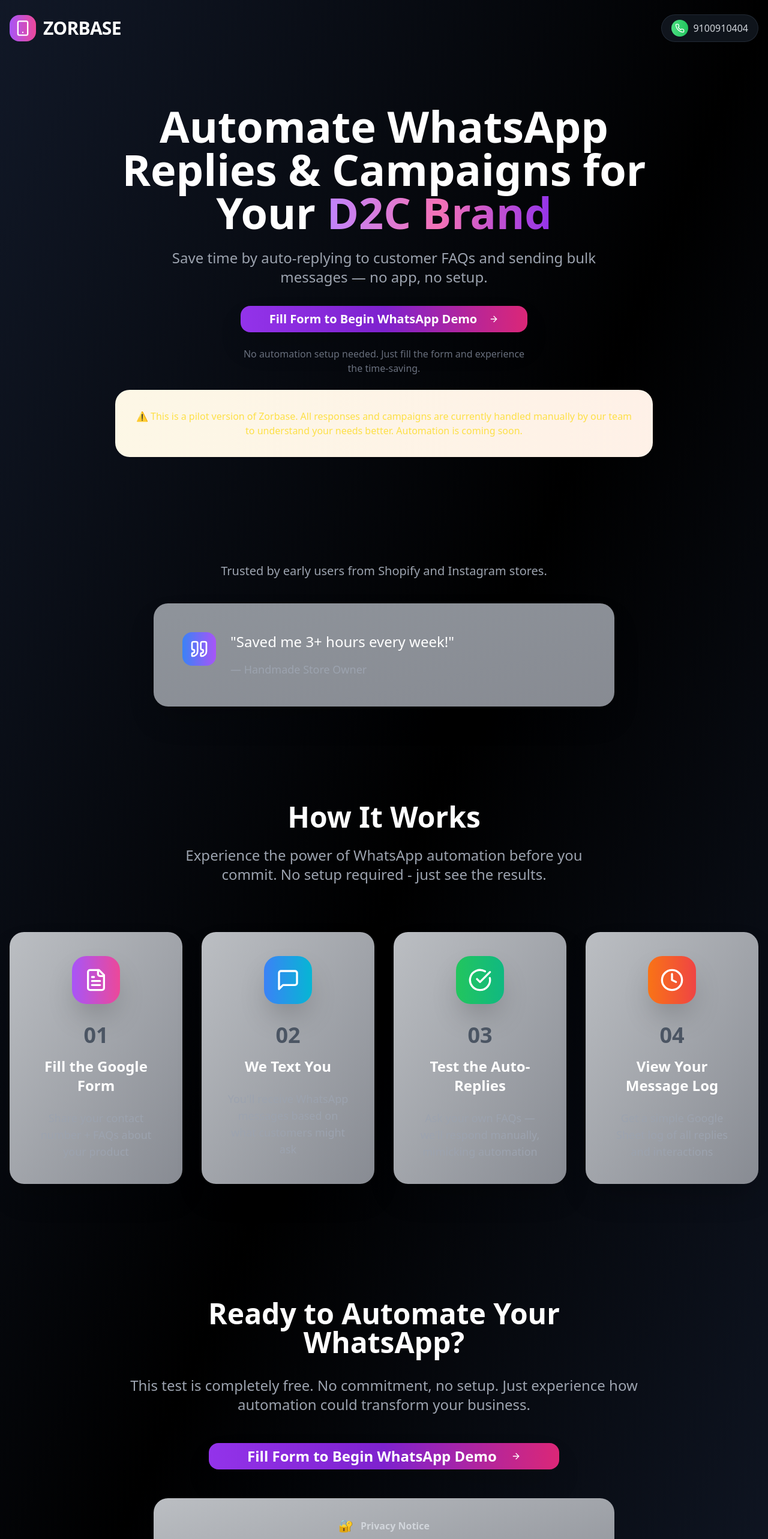
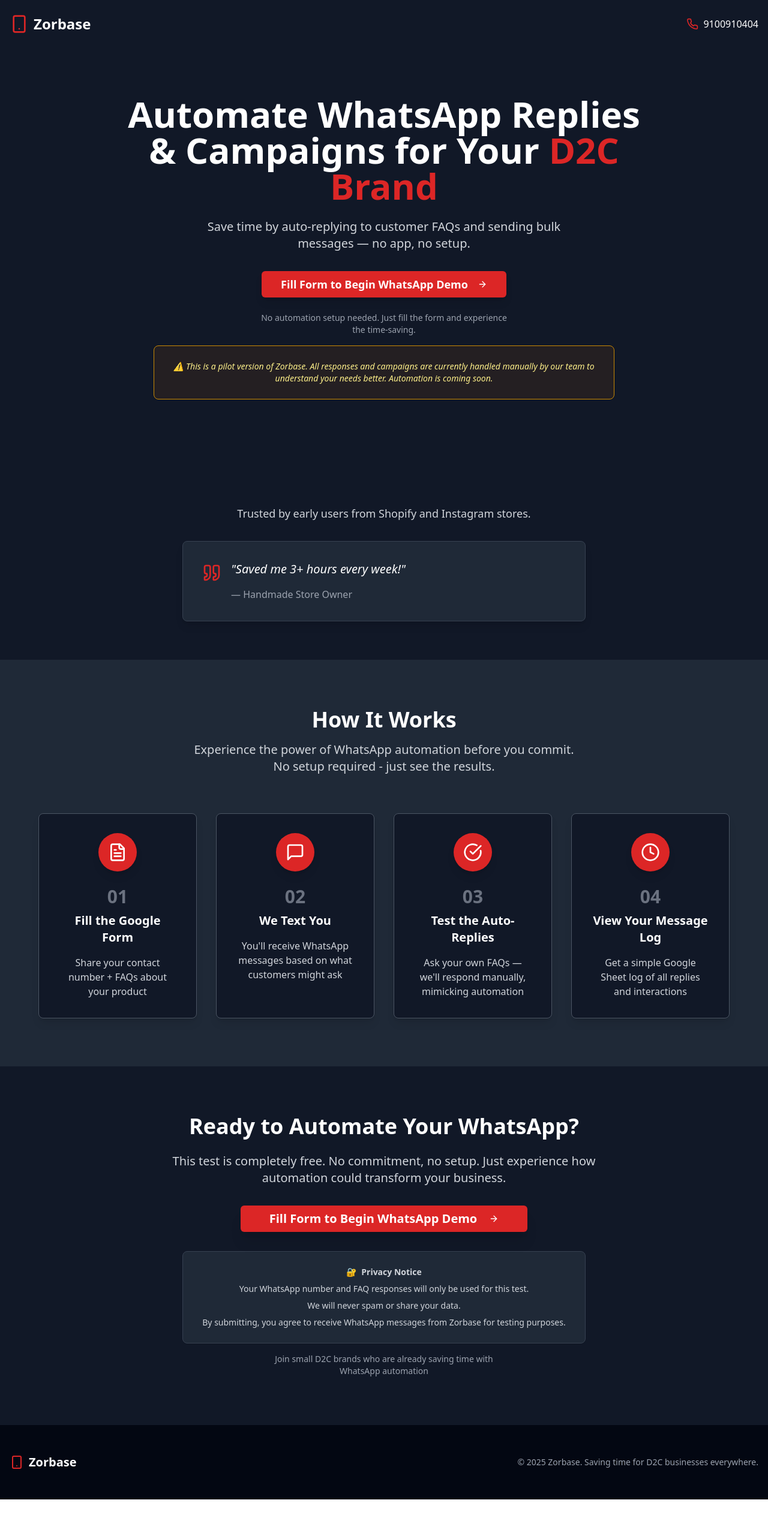
Before and after one commit to kartheek004/zorbase-reply-pilot, a React (Vite) app: page / in a window 1280 px wide. Shown: the top 2566 px of the page at 60% size. After the commit the page ends 2500 px from the top, so only its background shows below. Built offline with nearby package versions, Linux system fonts and the light colour scheme.

Commit message:
Reverted to commit 5211a7fd1cf3add9b81cce6b44ff86efc2b64ebf

```diff
--- a/src/pages/Index.tsx
+++ b/src/pages/Index.tsx
@@ -20,87 +20,81 @@ const Index = () => {
       title: "Fill the Google Form",
       description: "Share your contact number + FAQs about your product",
       icon: FileText,
-      gradient: "from-purple-500 to-pink-500"
+      color: "bg-red-600"
     },
     {
       number: "02",
       title: "We Text You",
       description: "You'll receive WhatsApp messages based on what customers might ask",
       icon: MessageSquare,
-      gradient: "from-blue-500 to-cyan-500"
+      color: "bg-red-600"
     },
     {
       number: "03",
       title: "Test the Auto-Replies",
       description: "Ask your own FAQs — we'll respond manually, mimicking automation",
       icon: CheckCircle,
-      gradient: "from-green-500 to-emerald-500"
+      color: "bg-red-600"
     },
     {
       number: "04",
       title: "View Your Message Log",
       description: "Get a simple Google Sheet log of all replies and interactions",
       icon: Clock,
-      gradient: "from-orange-500 to-red-500"
+      color: "bg-red-600"
     }
   ];
 
   return (
-    <div className="min-h-screen bg-gradient-to-br from-gray-900 via-black to-gray-900 text-white">
+    <div className="min-h-screen bg-gray-900 text-white">
       {/* Header */}
       <header className="container mx-auto px-4 py-6">
         <div className="flex items-center justify-between">
-          <div className="flex items-center space-x-3">
-            <div className="p-2 rounded-2xl bg-gradient-to-r from-purple-500 to-pink-500">
-              <Smartphone className="h-6 w-6 md:h-7 md:w-7 text-white" />
-            </div>
-            <span className="text-2xl md:text-3xl font-bold text-white tracking-tight">ZORBASE</span>
+          <div className="flex items-center space-x-2">
+            <Smartphone className="h-6 w-6 md:h-8 md:w-8 text-red-600" />
+            <span className="text-xl md:text-2xl font-bold text-white">Zorbase</span>
           </div>
 
-          <div className="flex items-center space-x-2 bg-gray-800/50 backdrop-blur-sm px-4 py-2 rounded-full border border-gray-700/50">
-            <div className="p-1.5 rounded-full bg-gradient-to-r from-green-400 to-green-500">
-              <Phone className="h-3 w-3 md:h-4 md:w-4 text-white" />
-            </div>
-            <span className="text-sm md:text-base font-medium text-gray-300">9100910404</span>
+          <div className="flex items-center space-x-2 text-white">
+            <Phone className="h-4 w-4 md:h-5 md:w-5 text-red-600" />
+            <span className="text-sm md:text-base font-medium">9100910404</span>
           </div>
         </div>
       </header>
 
       {/* Hero Section */}
       <section className="container mx-auto px-4 py-12 md:py-20 text-center">
-        <div className="max-w-5xl mx-auto">
-          <div className="mb-8">
-            <h1 className="text-4xl md:text-6xl lg:text-7xl font-bold text-white mb-6 leading-tight px-2">
+        <div className="max-w-4xl mx-auto">
+          <h1 className="text-3xl md:text-5xl lg:text-6xl font-bold text-white mb-6 leading-tight px-2">
             Automate WhatsApp Replies & Campaigns for Your{" "}
-              <span className="bg-gradient-to-r from-purple-400 via-pink-400 to-purple-600 bg-clip-text text-transparent">
+            <span className="text-red-600">
               D2C Brand
             </span>
           </h1>
-            <p className="text-xl md:text-2xl text-gray-400 mb-8 max-w-3xl mx-auto px-4 font-light leading-relaxed">
+          <p className="text-lg md:text-xl text-gray-300 mb-8 max-w-2xl mx-auto px-4">
             Save time by auto-replying to customer FAQs and sending bulk messages — no app, no setup.
           </p>
-          </div>
 
           <div className="flex flex-col sm:flex-row gap-4 justify-center items-center mb-6">
             <Button
               size="lg"
-              className="bg-gradient-to-r from-purple-600 via-purple-700 to-pink-600 hover:from-purple-700 hover:via-purple-800 hover:to-pink-700 text-white px-8 md:px-12 py-4 text-lg md:text-xl font-semibold shadow-2xl hover:shadow-purple-500/25 transition-all duration-300 w-full sm:w-auto border-0 rounded-2xl transform hover:scale-105"
+              className="bg-red-600 hover:bg-red-700 text-white px-6 md:px-8 py-3 text-base md:text-lg font-semibold shadow-lg hover:shadow-xl transition-all duration-300 w-full sm:w-auto"
               onClick={openGoogleForm}
             >
               Fill Form to Begin WhatsApp Demo
-              <ArrowRight className="ml-3 h-5 w-5 md:h-6 md:w-6" />
+              <ArrowRight className="ml-2 h-4 w-4 md:h-5 md:w-5" />
             </Button>
           </div>
 
-          <p className="text-sm md:text-base text-gray-500 max-w-lg mx-auto px-4 mb-6 font-light">
+          <p className="text-xs md:text-sm text-gray-400 max-w-md mx-auto px-4 mb-4">
             No automation setup needed. Just fill the form and experience the time-saving.
           </p>
 
-          {/* Manual MVP Disclaimer */}
+          {/* Manual MVP Disclaimer - moved here */}
           <div className="mb-8">
-            <Card className="border-0 bg-gradient-to-r from-yellow-500/10 to-orange-500/10 max-w-4xl mx-auto backdrop-blur-xl rounded-3xl">
-              <CardContent className="p-6 md:p-8 text-center">
-                <p className="text-yellow-300 text-sm md:text-base font-medium leading-relaxed">
+            <Card className="border-yellow-600 bg-yellow-900/20 max-w-3xl mx-auto">
+              <CardContent className="p-4 md:p-6 text-center">
+                <p className="text-yellow-200 text-xs md:text-sm italic">
                   ⚠️ This is a pilot version of Zorbase.
                   All responses and campaigns are currently handled manually by our team to understand your needs better.
                   Automation is coming soon.
@@ -114,21 +108,19 @@ const Index = () => {
       {/* Trust Signal Section */}
       <section className="container mx-auto px-4 py-12 md:py-16">
         <div className="max-w-4xl mx-auto text-center">
-          <p className="text-lg md:text-xl text-gray-400 mb-8 md:mb-10 px-4 font-light">
+          <p className="text-base md:text-lg text-gray-300 mb-6 md:mb-8 px-4">
             Trusted by early users from Shopify and Instagram stores.
           </p>
 
-          <Card className="border-0 bg-gradient-to-br from-gray-800/50 to-gray-900/50 max-w-3xl mx-auto backdrop-blur-xl rounded-3xl shadow-2xl">
-            <CardContent className="p-8 md:p-12">
-              <div className="flex items-start space-x-6">
-                <div className="p-3 rounded-2xl bg-gradient-to-r from-blue-500 to-purple-500 flex-shrink-0">
-                  <Quote className="h-6 w-6 md:h-8 md:w-8 text-white" />
-                </div>
+          <Card className="border-gray-700 shadow-lg bg-gray-800 max-w-2xl mx-auto">
+            <CardContent className="p-6 md:p-8">
+              <div className="flex items-start space-x-4">
+                <Quote className="h-6 w-6 md:h-8 md:w-8 text-red-600 flex-shrink-0 mt-1" />
                 <div className="text-left">
-                  <p className="text-xl md:text-2xl text-white mb-4 font-medium">
+                  <p className="text-lg md:text-xl text-white italic mb-4">
                     "Saved me 3+ hours every week!"
                   </p>
-                  <p className="text-base md:text-lg text-gray-400">
+                  <p className="text-sm md:text-base text-gray-400">
                     — Handmade Store Owner
                   </p>
                 </div>
@@ -139,13 +131,13 @@ const Index = () => {
       </section>
 
       {/* How It Works Section */}
-      <section id="how-it-works" className="container mx-auto px-4 py-16 md:py-24">
-        <div className="max-w-7xl mx-auto">
-          <div className="text-center mb-16 md:mb-20">
-            <h2 className="text-4xl md:text-5xl font-bold text-white mb-6 px-4">
+      <section id="how-it-works" className="container mx-auto px-4 py-16 md:py-20 bg-gray-800">
+        <div className="max-w-6xl mx-auto">
+          <div className="text-center mb-12 md:mb-16">
+            <h2 className="text-3xl md:text-4xl font-bold text-white mb-4 px-4">
               How It Works
             </h2>
-            <p className="text-xl md:text-2xl text-gray-400 max-w-3xl mx-auto px-4 font-light leading-relaxed">
+            <p className="text-lg md:text-xl text-gray-300 max-w-2xl mx-auto px-4">
               Experience the power of WhatsApp automation before you commit.
               No setup required - just see the results.
             </p>
@@ -153,19 +145,16 @@ const Index = () => {
 
           <div className="grid grid-cols-1 sm:grid-cols-2 lg:grid-cols-4 gap-6 md:gap-8">
             {steps.map((step, index) => (
-              <Card key={index} className="border-0 bg-gradient-to-br from-gray-800/30 to-gray-900/50 backdrop-blur-xl rounded-3xl shadow-2xl hover:shadow-purple-500/10 transition-all duration-500 transform hover:scale-105 group">
-                <CardContent className="p-8 md:p-10 text-center relative overflow-hidden">
-                  <div className="absolute inset-0 bg-gradient-to-br opacity-0 group-hover:opacity-10 transition-opacity duration-500 rounded-3xl"
-                       style={{background: `linear-gradient(135deg, var(--tw-gradient-stops))`}}></div>
-
-                  <div className={`inline-flex items-center justify-center w-16 h-16 md:w-20 md:h-20 rounded-3xl bg-gradient-to-r ${step.gradient} text-white mb-6 md:mb-8 shadow-2xl relative z-10`}>
-                    <step.icon className="h-8 w-8 md:h-10 md:w-10" />
+              <Card key={index} className="border-gray-600 shadow-lg hover:shadow-xl transition-all duration-300 relative overflow-hidden group bg-gray-900">
+                <CardContent className="p-6 md:p-8 text-center relative z-10">
+                  <div className={`inline-flex items-center justify-center w-12 h-12 md:w-16 md:h-16 rounded-full ${step.color} text-white mb-4 md:mb-6 shadow-lg`}>
+                    <step.icon className="h-6 w-6 md:h-8 md:w-8" />
                   </div>
-
-                  <div className="text-3xl md:text-4xl font-bold text-gray-600 mb-4 relative z-10">{step.number}</div>
-                  <h3 className="text-xl md:text-2xl font-bold text-white mb-4 md:mb-6 relative z-10">{step.title}</h3>
-                  <p className="text-base md:text-lg text-gray-400 leading-relaxed font-light relative z-10">{step.description}</p>
+                  <div className="text-2xl md:text-3xl font-bold text-gray-500 mb-2">{step.number}</div>
+                  <h3 className="text-lg md:text-xl font-semibold text-white mb-3 md:mb-4">{step.title}</h3>
+                  <p className="text-sm md:text-base text-gray-300 leading-relaxed">{step.description}</p>
                 </CardContent>
+                <div className="absolute inset-0 bg-gradient-to-br from-transparent to-red-900/20 opacity-0 group-hover:opacity-100 transition-opacity duration-300"></div>
               </Card>
             ))}
           </div>
@@ -173,32 +162,32 @@ const Index = () => {
       </section>
 
       {/* CTA Section */}
-      <section className="container mx-auto px-4 py-16 md:py-24">
-        <div className="max-w-4xl mx-auto text-center">
-          <h2 className="text-4xl md:text-5xl font-bold text-white mb-8 px-4">
+      <section className="container mx-auto px-4 py-16 md:py-20">
+        <div className="max-w-3xl mx-auto text-center">
+          <h2 className="text-3xl md:text-4xl font-bold text-white mb-6 px-4">
             Ready to Automate Your WhatsApp?
           </h2>
-          <p className="text-xl md:text-2xl text-gray-400 mb-12 px-4 font-light leading-relaxed">
+          <p className="text-lg md:text-xl text-gray-300 mb-8 px-4">
             This test is completely free. No commitment, no setup.
             Just experience how automation could transform your business.
           </p>
 
           <Button
             size="lg"
-            className="bg-gradient-to-r from-purple-600 via-purple-700 to-pink-600 hover:from-purple-700 hover:via-purple-800 hover:to-pink-700 text-white px-12 md:px-16 py-5 text-xl md:text-2xl font-semibold shadow-2xl hover:shadow-purple-500/30 transition-all duration-300 mb-12 w-full sm:w-auto border-0 rounded-2xl transform hover:scale-105"
+            className="bg-red-600 hover:bg-red-700 text-white px-8 md:px-12 py-4 text-lg md:text-xl font-semibold shadow-xl hover:shadow-2xl transition-all duration-300 mb-8 w-full sm:w-auto"
             onClick={openGoogleForm}
           >
             Fill Form to Begin WhatsApp Demo
-            <ArrowRight className="ml-4 h-6 w-6 md:h-7 md:w-7" />
+            <ArrowRight className="ml-3 h-5 w-5 md:h-6 md:w-6" />
           </Button>
 
           {/* Privacy Notice */}
-          <Card className="border-0 bg-gradient-to-br from-gray-800/30 to-gray-900/50 max-w-3xl mx-auto backdrop-blur-xl rounded-3xl">
-            <CardContent className="p-6 md:p-8">
-              <div className="text-sm md:text-base text-gray-400 space-y-3 font-light leading-relaxed">
-                <p className="flex items-center justify-center space-x-3">
-                  <span className="text-xl">🔐</span>
-                  <span className="font-semibold text-gray-300">Privacy Notice</span>
+          <Card className="border-gray-700 bg-gray-800 max-w-2xl mx-auto">
+            <CardContent className="p-4 md:p-6">
+              <div className="text-xs md:text-sm text-gray-300 space-y-2">
+                <p className="flex items-center justify-center space-x-2">
+                  <span>🔐</span>
+                  <span className="font-semibold">Privacy Notice</span>
                 </p>
                 <p>Your WhatsApp number and FAQ responses will only be used for this test.</p>
                 <p>We will never spam or share your data.</p>
@@ -207,23 +196,21 @@ const Index = () => {
             </CardContent>
           </Card>
 
-          <p className="text-sm md:text-base text-gray-500 mt-6 max-w-lg mx-auto px-4 font-light">
+          <p className="text-xs md:text-sm text-gray-400 mt-4 max-w-md mx-auto px-4">
             Join small D2C brands who are already saving time with WhatsApp automation
           </p>
         </div>
       </section>
 
       {/* Footer */}
-      <footer className="bg-gradient-to-r from-gray-900/50 to-black/50 backdrop-blur-xl border-t border-gray-800/50 text-white py-12 md:py-16">
+      <footer className="bg-gray-950 text-white py-8 md:py-12">
         <div className="container mx-auto px-4">
-          <div className="flex flex-col md:flex-row justify-between items-center space-y-6 md:space-y-0">
-            <div className="flex items-center space-x-3">
-              <div className="p-2 rounded-2xl bg-gradient-to-r from-purple-500 to-pink-500">
-                <Smartphone className="h-6 w-6 md:h-7 md:w-7 text-white" />
+          <div className="flex flex-col md:flex-row justify-between items-center space-y-4 md:space-y-0">
+            <div className="flex items-center space-x-2">
+              <Smartphone className="h-5 w-5 md:h-6 md:w-6 text-red-600" />
+              <span className="text-lg md:text-xl font-bold">Zorbase</span>
             </div>
-              <span className="text-xl md:text-2xl font-bold">ZORBASE</span>
-            </div>
-            <div className="text-sm md:text-base text-gray-400 text-center">
+            <div className="text-xs md:text-sm text-gray-400 text-center">
               © 2025 Zorbase. Saving time for D2C businesses everywhere.
             </div>
           </div>
```
Lines whose indentation alone changed are shown as unchanged.
